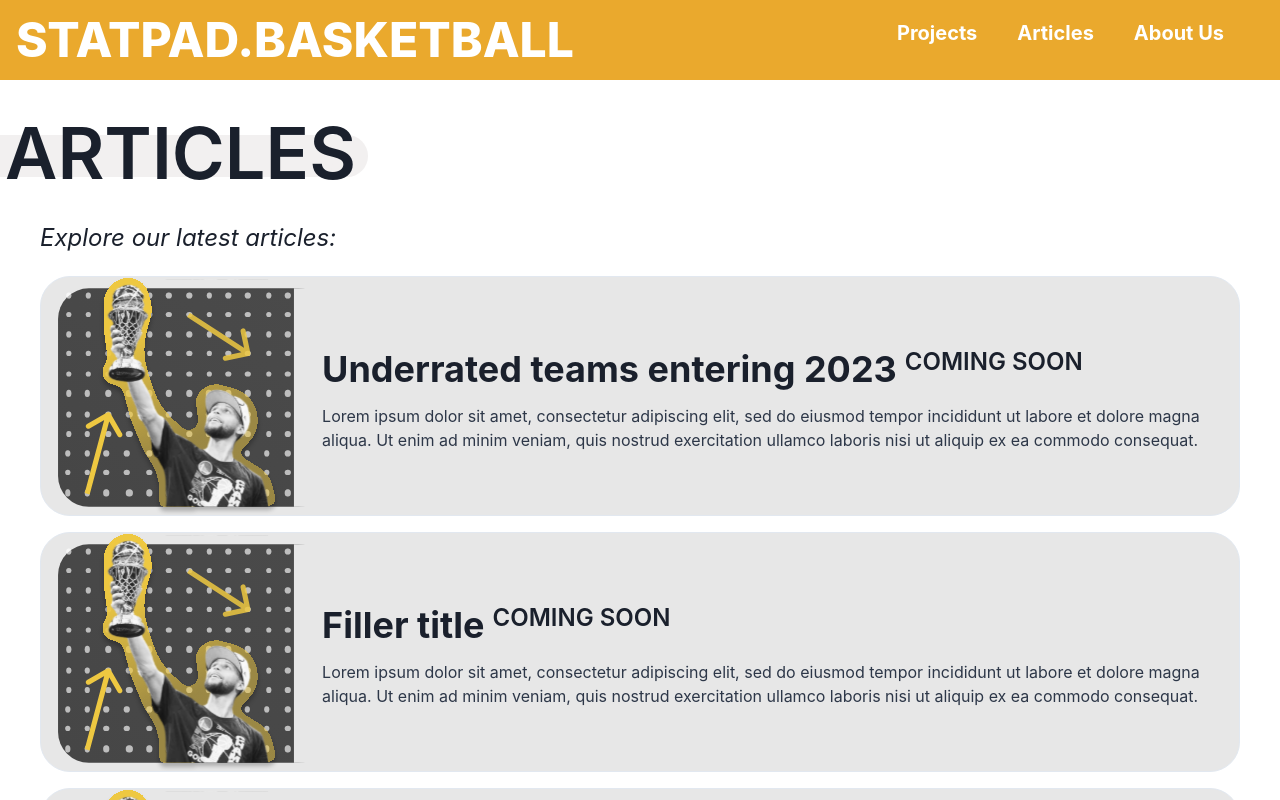
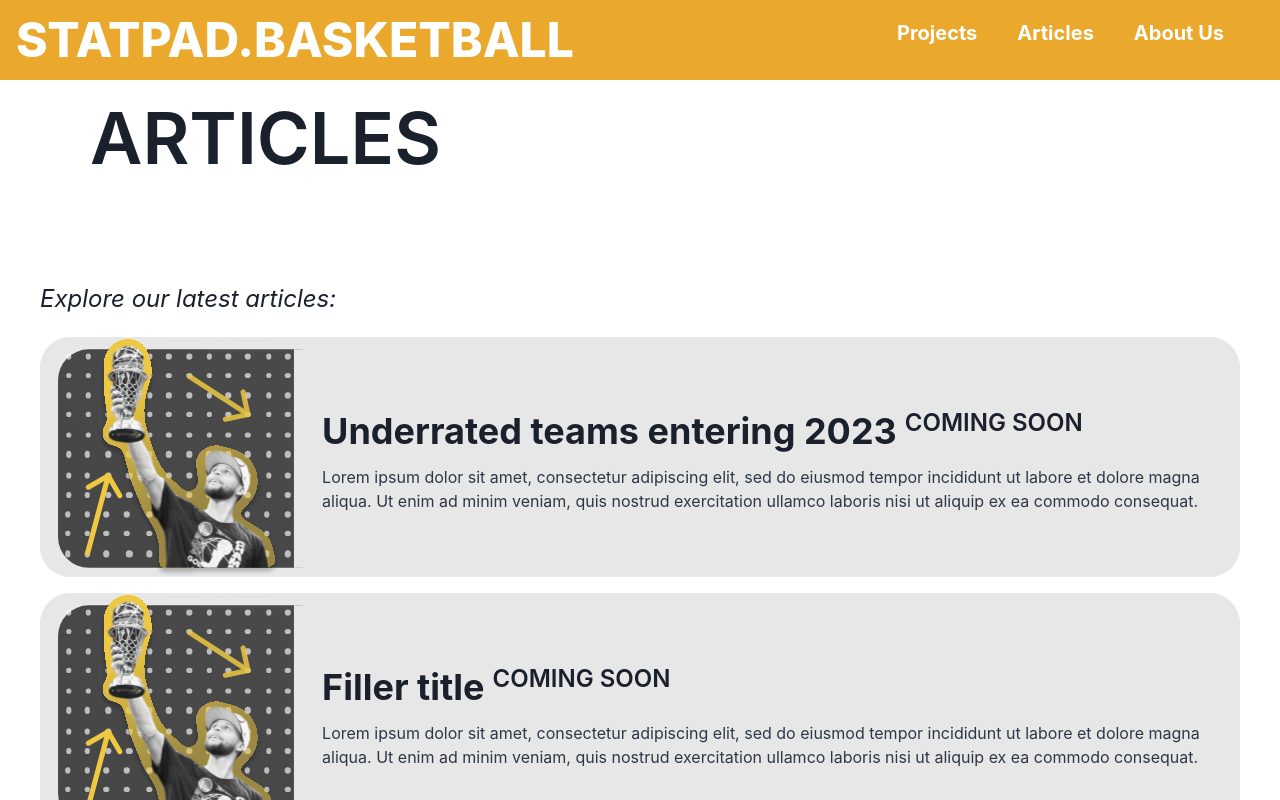
Before and after one commit to statpad-basketball/statpad-basketball.github.io, a React (Create React App) app: page /articles in a window 1280 px wide. Shown: the top 800 px of the page. Built offline with nearby package versions, Linux system fonts and the light colour scheme.

Commit message:
fix background

```diff
--- a/src/components/LandingPage/LandingPage.js
+++ b/src/components/LandingPage/LandingPage.js
@@ -5,7 +5,6 @@ import React from "react";
 const LandingPage = () => {
     return (
         <div className={styles.landingPageDiv}>
-            <img className={styles.graphPaperDots} alt="" src="graph-paper-dots.svg"/>
             <img className={styles.blobIcon} alt="" src="landingpageblob.svg"/>
             <img className={styles.arrows} alt="" src="Arrows.svg"/>
             <b className={styles.quantifyingHoopsB}>
--- a/src/components/LandingPage/LandingPage.module.css
+++ b/src/components/LandingPage/LandingPage.module.css
@@ -1,12 +1,3 @@
-.graphPaperDots {
-    position: absolute;
-    top: 6px;
-    left: -1px;
-    width: 100%;
-    height: 100%;
-    object-fit: cover;
-}
-
 .blobIcon {
     position: relative;
     top: 0px;
@@ -93,7 +84,6 @@
 
 .landingPageDiv {
     position: relative;
-    background-color: var(--color-white);
     width: 100%;
     height: 1000px;
     overflow: hidden;
@@ -101,17 +91,6 @@
     font-size: var(--font-size-base);
     color: var(--color-white);
     font-family: var(--font-open-sans);
+    background: url("/public/graph-paper-dots.svg");
+    background-repeat: repeat;
 }
-
-.rectangleIntroCurve {
-    position: absolute;
-    width: 413px;
-    height: 42px;
-    left: -45px;
-    top: 105px;
-    background: #F2F0F0;
-    border-radius: 120px;
-    margin-bottom: 200px;
-    margin-top: 30px;
-    background-image: url("../../../public/curved-rectangle-page-intros.svg");
-}
```
